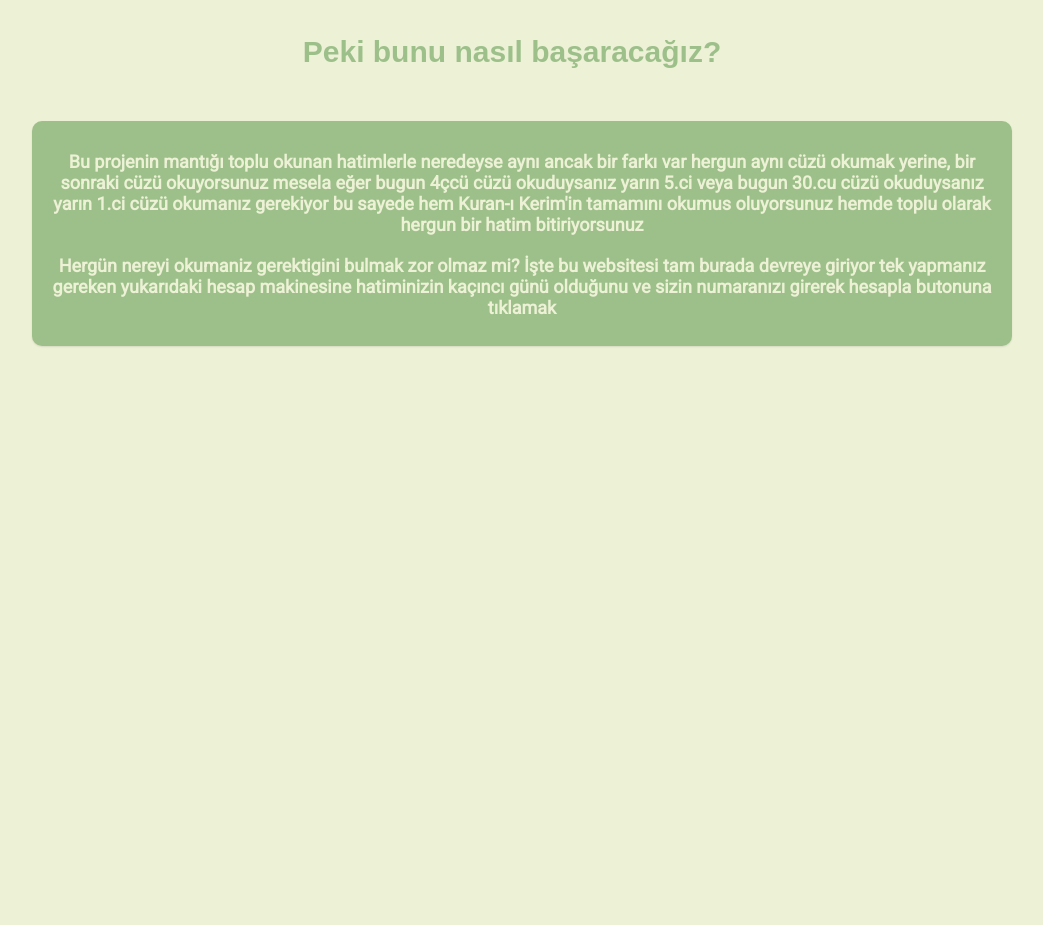
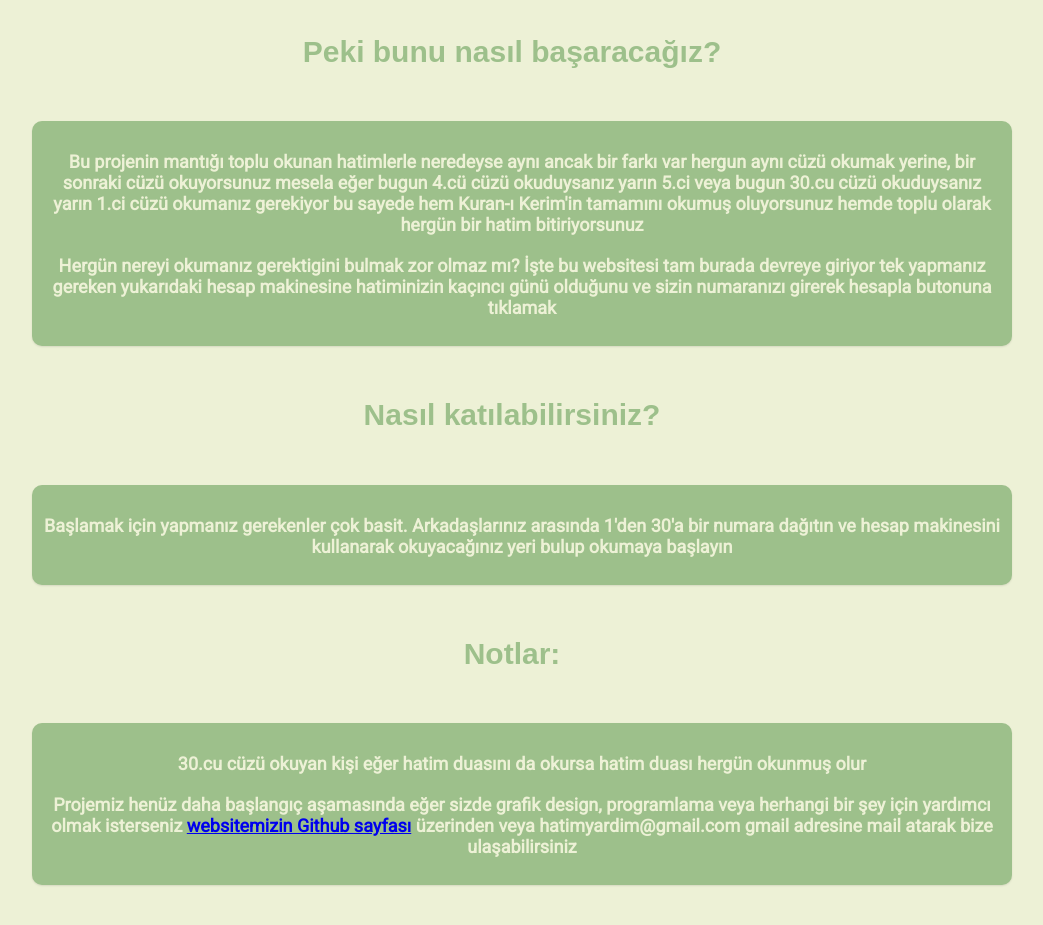
Before and after one commit to A-Yucel/hatim-world, a plain HTML site: page index.html in a window 1280 px wide. Shown: the part 833-1758 px from the top of the page, without its empty margins (128-1171 px from the left). Before the commit the page ends 1219 px from the top, so only its background shows below. Drawn offline with Linux system fonts and the light colour scheme.

Commit message:
Update index.html

```diff
--- a/index.html
+++ b/index.html
@@ -44,9 +44,20 @@
         </div>
         <h1 class="baslik">Peki bunu nasıl başaracağız?</h1>
         <div class="answer">
-          <p>Bu projenin mantığı toplu okunan hatimlerle neredeyse aynı ancak bir farkı var hergun aynı cüzü okumak yerine, bir sonraki cüzü okuyorsunuz mesela eğer bugun 4çcü cüzü okuduysanız yarın 5.ci veya bugun 30.cu cüzü okuduysanız yarın 1.ci cüzü okumanız gerekiyor bu sayede hem Kuran-ı Kerim'in tamamını okumus oluyorsunuz hemde toplu olarak hergun bir hatim bitiriyorsunuz</p>
-          <p>Hergün nereyi okumaniz gerektigini bulmak zor olmaz mi? İşte bu websitesi tam burada devreye giriyor tek yapmanız gereken yukarıdaki hesap makinesine hatiminizin kaçıncı günü olduğunu ve sizin numaranızı girerek hesapla butonuna tıklamak</p>
+          <p>Bu projenin mantığı toplu okunan hatimlerle neredeyse aynı ancak bir farkı var hergun aynı cüzü okumak yerine, bir sonraki cüzü okuyorsunuz mesela eğer bugun 4.cü cüzü okuduysanız yarın 5.ci veya bugun 30.cu cüzü okuduysanız yarın 1.ci cüzü okumanız gerekiyor bu sayede hem Kuran-ı Kerim'in tamamını okumuş oluyorsunuz hemde toplu olarak hergün bir hatim bitiriyorsunuz</p>
+          <p>Hergün nereyi okumanız gerektigini bulmak zor olmaz mı? İşte bu websitesi tam burada devreye giriyor tek yapmanız gereken yukarıdaki hesap makinesine hatiminizin kaçıncı günü olduğunu ve sizin numaranızı girerek hesapla butonuna tıklamak</p>
+        </div>
+        <h1 class="baslik">Nasıl katılabilirsiniz?</h1>
+        <div class="answer">
+          <p>Başlamak için yapmanız gerekenler çok basit. Arkadaşlarınız arasında 1'den 30'a bir numara dağıtın ve hesap makinesini kullanarak okuyacağınız yeri bulup okumaya başlayın</p>
+        </div>
+        <h1 class="baslik">Notlar:</h1>
+        <div class="answer">
+          <p>30.cu cüzü okuyan kişi eğer hatim duasını da okursa hatim duası hergün okunmuş olur</p>
+          <p>Projemiz henüz daha başlangıç aşamasında eğer sizde grafik design, programlama veya herhangi bir şey için yardımcı olmak isterseniz <a href="https://github.com/A-Yucel/hatim-world/">websitemizin Github sayfası</a> üzerinden veya hatimyardim@gmail.com gmail adresine mail atarak bize ulaşabilirsiniz</p>
         </div>
     </div>
+    <footer></footer>
   </body>
 </html>
+</html>
```
